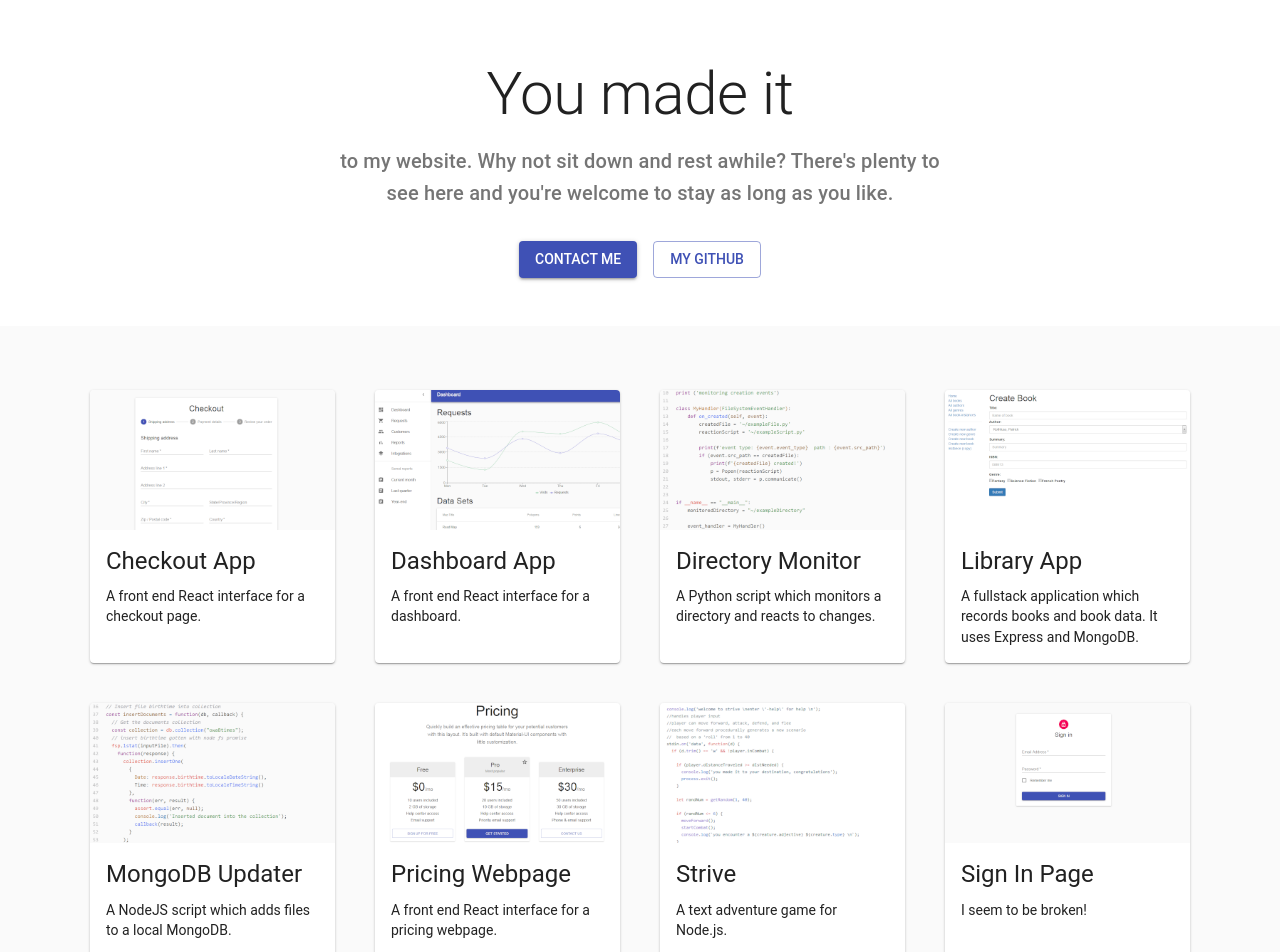
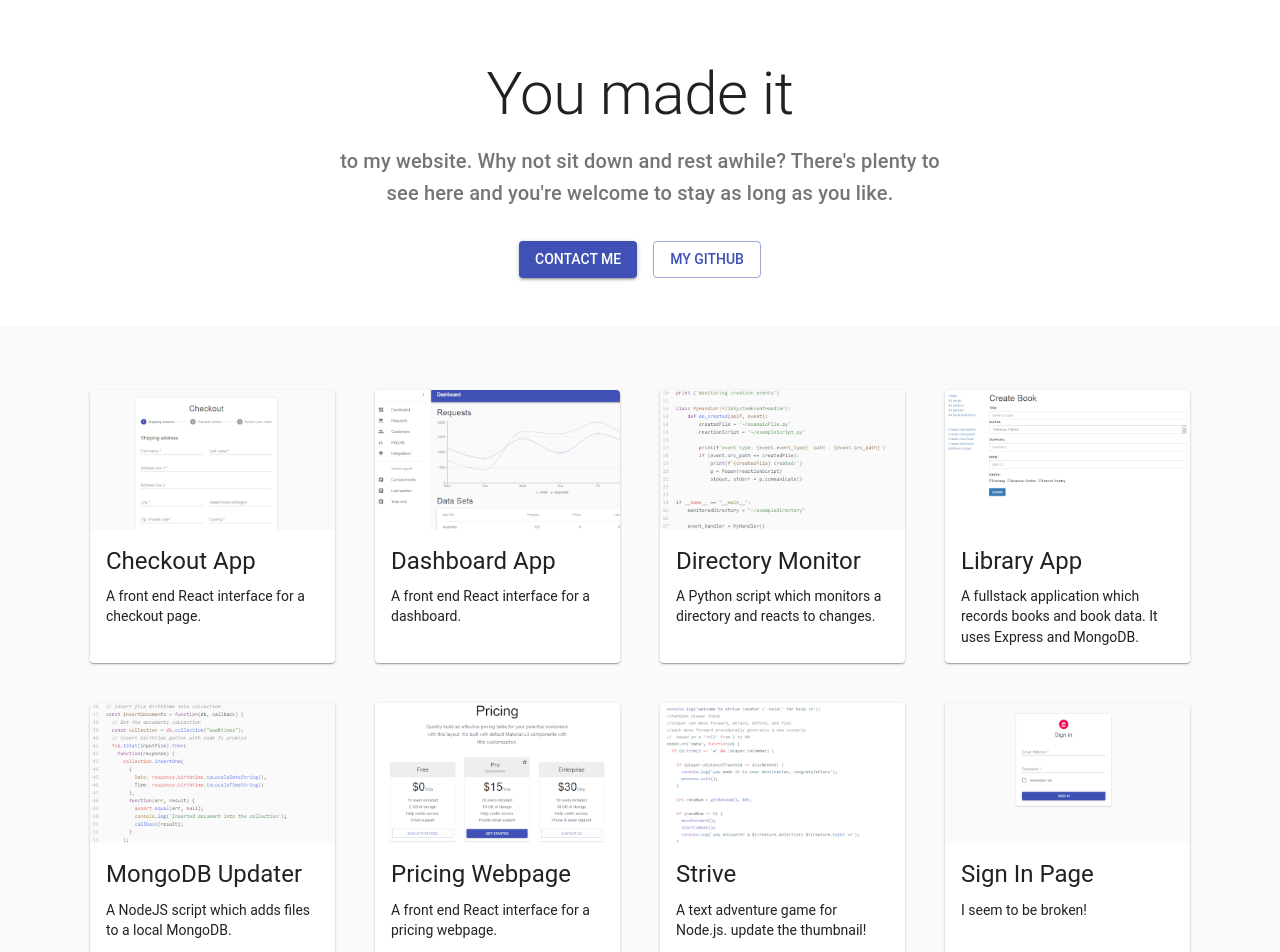
Before and after one commit to hmbeale/portfolio, a React (Create React App) app: page / in a window 1280 px wide. Shown: the top 952 px of the page. Built offline with nearby package versions, Linux system fonts and the light colour scheme.

Commit message:
update description test

```diff
--- a/src/components/album.js
+++ b/src/components/album.js
@@ -86,7 +86,7 @@ const cards = [
 
   {image: require('../thumbnails/app6.png'), title: 'Strive',
   href: 'https://github.com/hmbeale/strive',
-  description: 'A text adventure game for Node.js.'},
+  description: 'A text adventure game for Node.js. update the thumbnail!'},
 
   {image: require('../thumbnails/app7.png'), title: 'Sign In Page',
   href: 'https://github.com/hmbeale/signIn-demo/',
```
